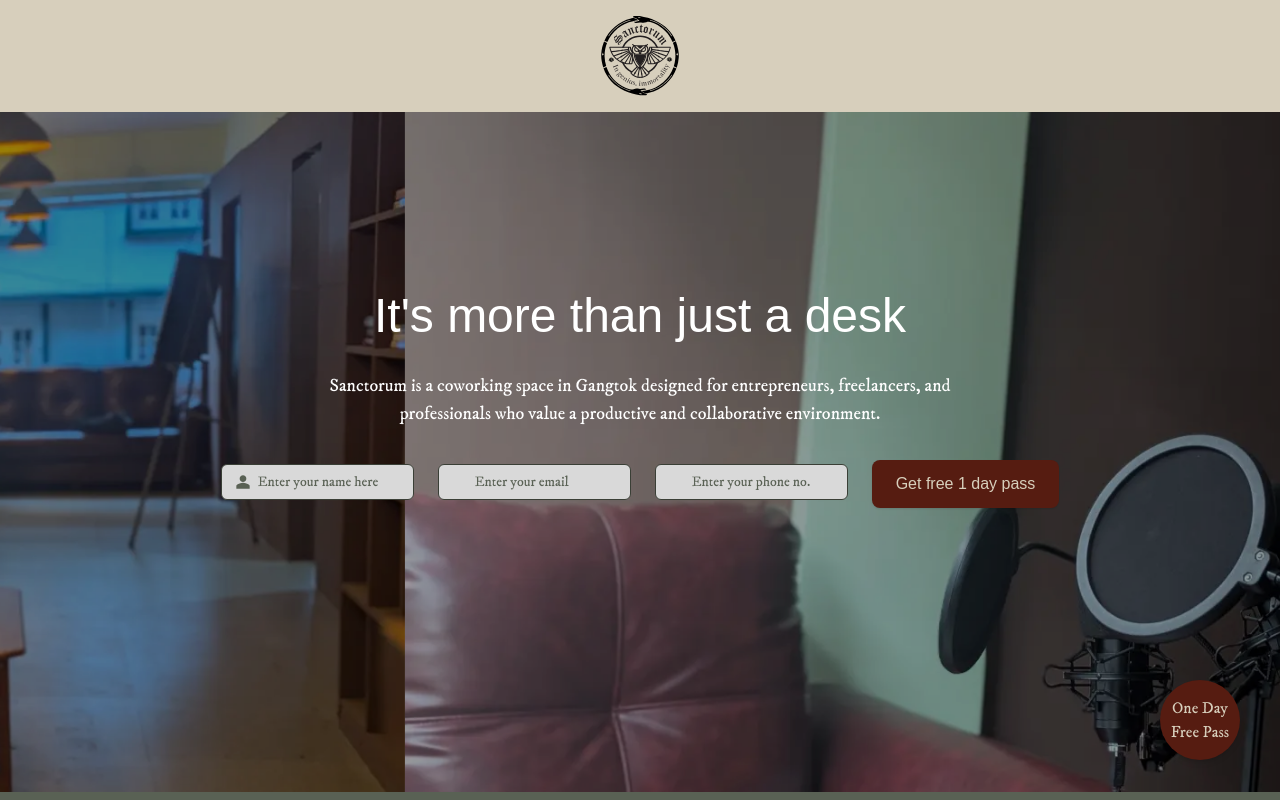
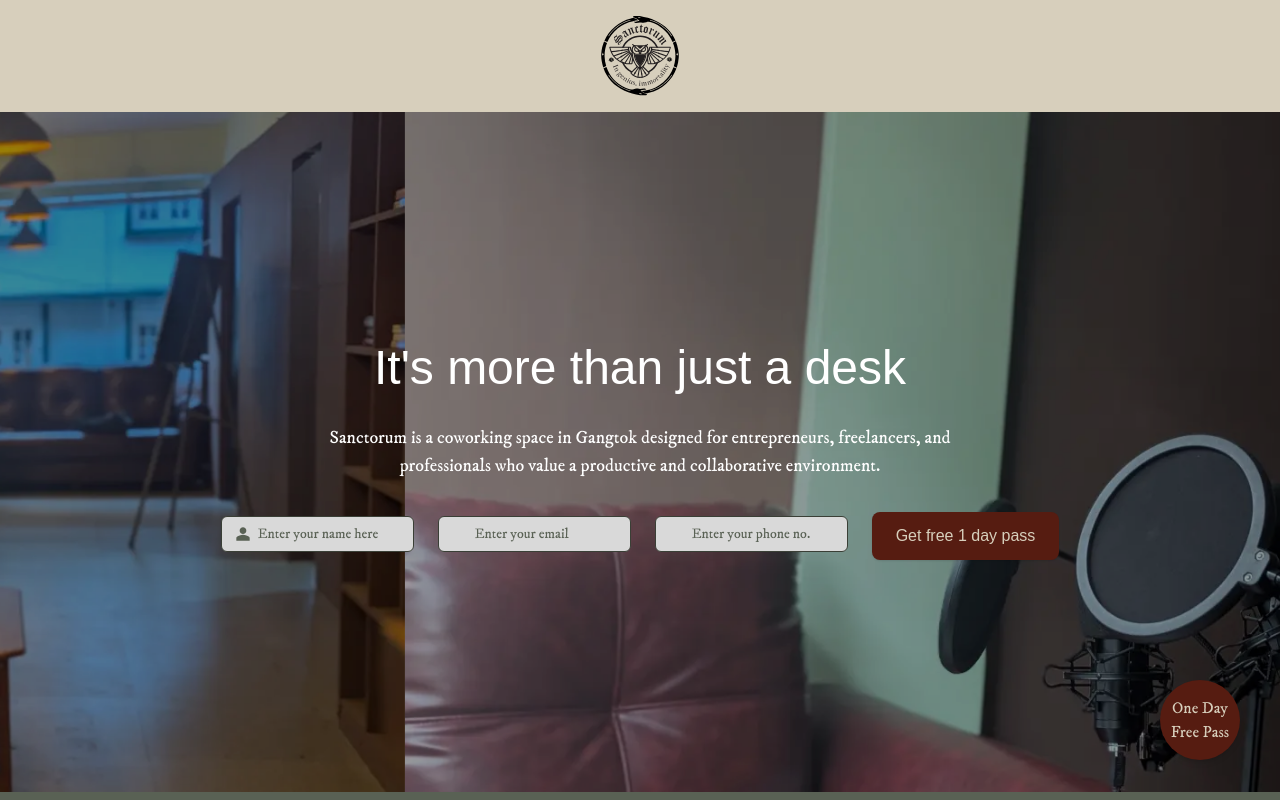
Before and after one commit to redendron-media/sanctorum, a Next.js app: page / in a window 1280 px wide. Shown: the top 800 px of the page. Built offline with nearby package versions, Linux system fonts and the light colour scheme; some icons are missing; a web font is replaced by a local one.

Commit message:
justify change

```diff
--- a/components/sections/hero/page.tsx
+++ b/components/sections/hero/page.tsx
@@ -65,7 +65,7 @@ const Hero = () => {
     },
   ];
   return (
-    <section className="flex relative flex-col h-[85svh] items-center w-full gap-4 lg:gap-8 overflow-hidden">
+    <section className="flex relative flex-col h-[85svh] items-center justify-center w-full gap-4 lg:gap-8 overflow-hidden">
       <div className="lg:px-10 px-10 py-[72px] lg:py-[180px] z-10 flex flex-col gap-4 lg:gap-8 items-center">
         <h1 className="mobile3 text-white font-im_fell text-balance text-center z-10">
           It&apos;s more than just a desk
```
